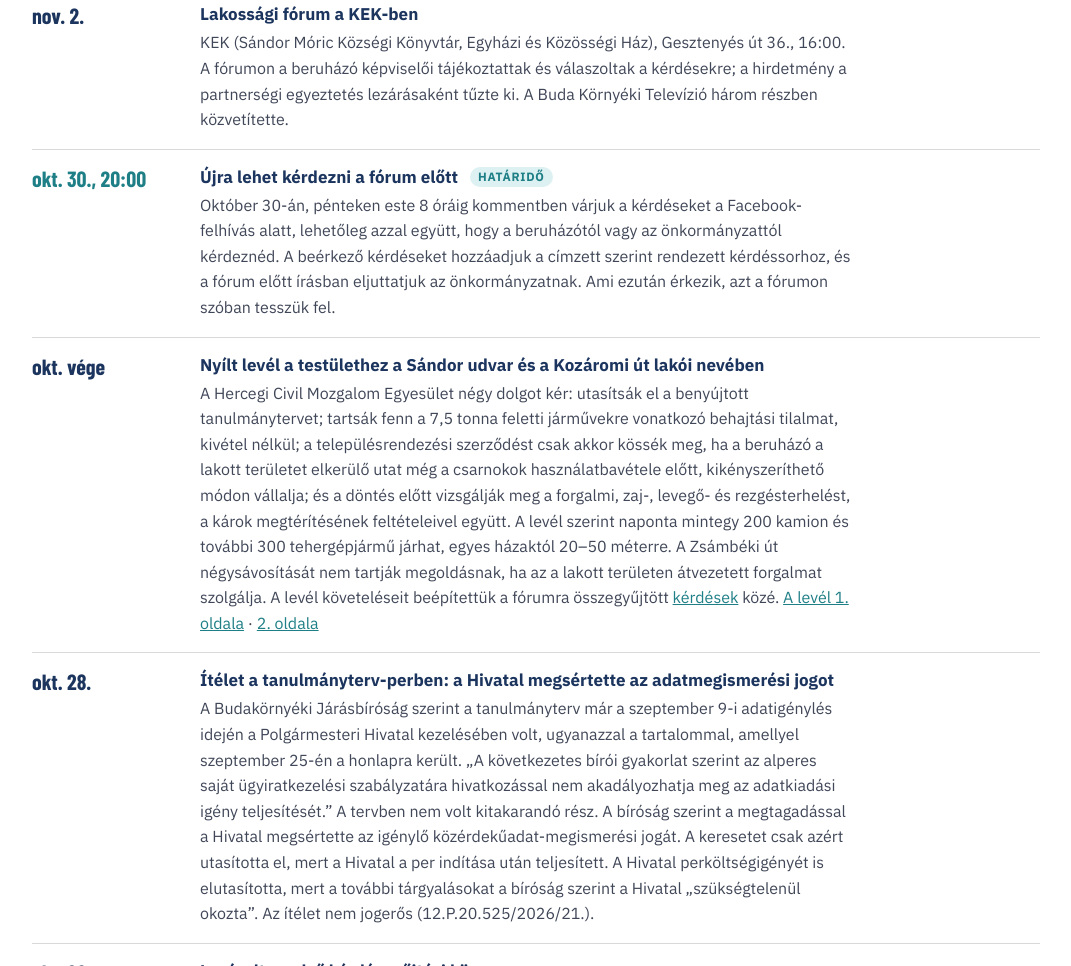
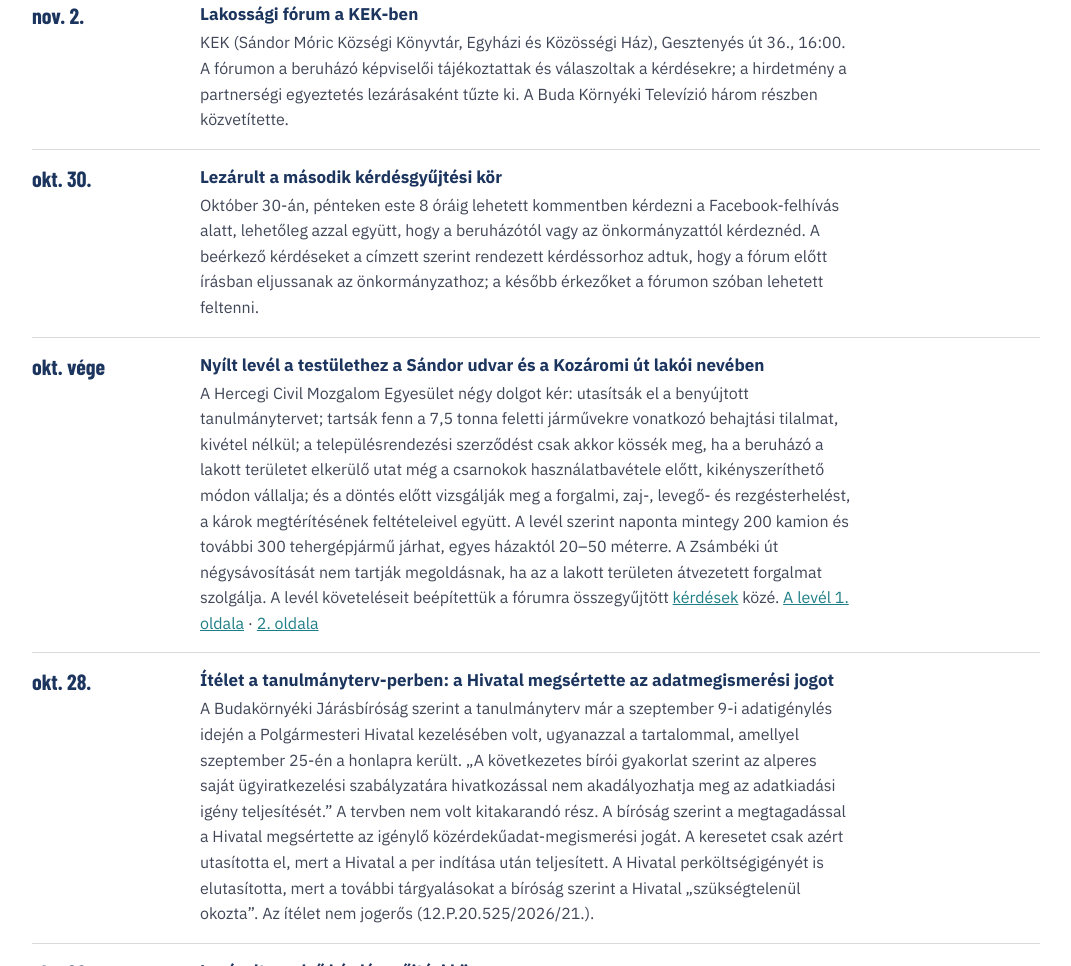
Before and after one commit to herceghalmi-lakosok/herceghalmi-lakosok.github.io, a plain HTML site: page index.html in a window 1280 px wide. Shown: the part 2331-3297 px from the top of the page, without its empty margins (104-1175 px from the left). Drawn offline with nearby package versions, Linux system fonts and the light colour scheme.

Commit message:
Fejlemények: az okt. 30-i kérdésgyűjtés lezárult eseményként
Co-Authored-By: Claude Opus 5.5 <noreply@anthropic.com>
Claude-Session: https://claude.ai/code/session_01NESJE7YDUfH3CyriyzwwuG

```diff
--- a/index.html
+++ b/index.html
@@ -397,7 +397,7 @@ footer .wrap{padding-block:28px 48px;font-size:13.5px;color:var(--muted);border-
       <li class="next"><time>nov. 7., 10:00</time><div><h3>Figyelemfelhívó gyűlés (flashmob) a KEK melletti pályán <span class="tag">várható</span></h3><p>Szombaton 10 órakor a Kulturális Egyházi Központ (Gesztenyés út 36.) melletti pályán. A cél, hogy jól látható üzenetet küldjünk a beruházónak és az önkormányzatnak: nem szeretnénk további logisztikai csarnokokat a településre. Lehetőleg élénk színű, messziről is jól látható ruhában vagy kabátban gyertek.</p></div></li>
       <li><time>nov. 4.</time><div><h3>Minisztérium: a 440/5 hrsz. ma nem építési telek, a döntés a testületé</h3><p>Egy lakos megkeresésére a Közlekedési és Beruházási Minisztérium területi tervezésért és építésügyi igazgatásért felelős helyettes államtitkára tájékoztatást adott a telek beépíthetőségéről. A telket megközelítő 440/2 hrsz.-ú közterület egy része Zkk-1 övezetbe tartozik, ahol a helyi építési szabályzat szerint legfeljebb 1,5 méter széles gyalogút burkolható. A telek így nem közelíthető meg gépjárművel a zöldfelület sérelme nélkül, ezért nem minősül építési teleknek. Építési engedély csak a helyi építési szabályzat módosításával adható, ami az önkormányzat el nem vonható és át nem ruházható hatásköre. A beruházó településrendezési szerződésben átvállalhatja a módosítás költségeit, de a terv módosítására a levél szerint csak akkor kerülhet sor, ha az önkormányzat egyetért a céllal. A levél maga rögzíti, hogy nem kötelező erejű állásfoglalás, jogvitában nem lehet rá hivatkozni (EMBAT/541-1/2026/TEFO).</p></div></li>
       <li><time>nov. 2.</time><div><h3>Lakossági fórum a KEK-ben</h3><p>KEK (Sándor Móric Községi Könyvtár, Egyházi és Közösségi Ház), Gesztenyés út 36., 16:00. A fórumon a beruházó képviselői tájékoztattak és válaszoltak a kérdésekre; a hirdetmény a partnerségi egyeztetés lezárásaként tűzte ki. A Buda Környéki Televízió három részben közvetítette.</p></div></li>
-      <li class="next"><time>okt. 30., 20:00</time><div><h3>Újra lehet kérdezni a fórum előtt <span class="tag">határidő</span></h3><p>Október 30-án, pénteken este 8 óráig kommentben várjuk a kérdéseket a Facebook-felhívás alatt, lehetőleg azzal együtt, hogy a beruházótól vagy az önkormányzattól kérdeznéd. A beérkező kérdéseket hozzáadjuk a címzett szerint rendezett kérdéssorhoz, és a fórum előtt írásban eljuttatjuk az önkormányzatnak. Ami ezután érkezik, azt a fórumon szóban tesszük fel.</p></div></li>
+      <li><time>okt. 30.</time><div><h3>Lezárult a második kérdésgyűjtési kör</h3><p>Október 30-án, pénteken este 8 óráig lehetett kommentben kérdezni a Facebook-felhívás alatt, lehetőleg azzal együtt, hogy a beruházótól vagy az önkormányzattól kérdeznéd. A beérkező kérdéseket a címzett szerint rendezett kérdéssorhoz adtuk, hogy a fórum előtt írásban eljussanak az önkormányzathoz; a később érkezőket a fórumon szóban lehetett feltenni.</p></div></li>
       <li><time>okt. vége</time><div><h3>Nyílt levél a testülethez a Sándor udvar és a Kozáromi út lakói nevében</h3><p>A Hercegi Civil Mozgalom Egyesület négy dolgot kér: utasítsák el a benyújtott tanulmánytervet; tartsák fenn a 7,5 tonna feletti járművekre vonatkozó behajtási tilalmat, kivétel nélkül; a településrendezési szerződést csak akkor kössék meg, ha a beruházó a lakott területet elkerülő utat még a csarnokok használatbavétele előtt, kikényszeríthető módon vállalja; és a döntés előtt vizsgálják meg a forgalmi, zaj-, levegő- és rezgésterhelést, a károk megtérítésének feltételeivel együtt. A levél szerint naponta mintegy 200 kamion és további 300 tehergépjármű járhat, egyes házaktól 20–50 méterre. A Zsámbéki út négysávosítását nem tartják megoldásnak, ha az a lakott területen átvezetett forgalmat szolgálja. A levél követeléseit beépítettük a fórumra összegyűjtött <a href="kerdezz.html">kérdések</a> közé. <a href="hcm-nyilt-level-1.jpg">A levél 1. oldala</a> · <a href="hcm-nyilt-level-2.jpg">2. oldala</a></p></div></li>
       <li><time>okt. 28.</time><div><h3>Ítélet a tanulmányterv-perben: a Hivatal megsértette az adatmegismerési jogot</h3><p>A Budakörnyéki Járásbíróság szerint a tanulmányterv már a szeptember 9-i adatigénylés idején a Polgármesteri Hivatal kezelésében volt, ugyanazzal a tartalommal, amellyel szeptember 25-én a honlapra került. „A következetes bírói gyakorlat szerint az alperes saját ügyiratkezelési szabályzatára hivatkozással nem akadályozhatja meg az adatkiadási igény teljesítését.” A tervben nem volt kitakarandó rész. A bíróság szerint a megtagadással a Hivatal megsértette az igénylő közérdekűadat-megismerési jogát. A keresetet csak azért utasította el, mert a Hivatal a per indítása után teljesített. A Hivatal perköltségigényét is elutasította, mert a további tárgyalásokat a bíróság szerint a Hivatal „szükségtelenül okozta”. Az ítélet nem jogerős (12.P.20.525/2026/21.).</p></div></li>
       <li><time>okt. 22.</time><div><h3>Lezárult az első kérdésgyűjtési kör</h3><p>A herceghalmi lakosok kérdéseit témák szerint rendezve, írásban juttatjuk el az önkormányzatnak, azzal a kéréssel, hogy a beruházó a fórumon írásban válaszoljon.</p></div></li>
```
